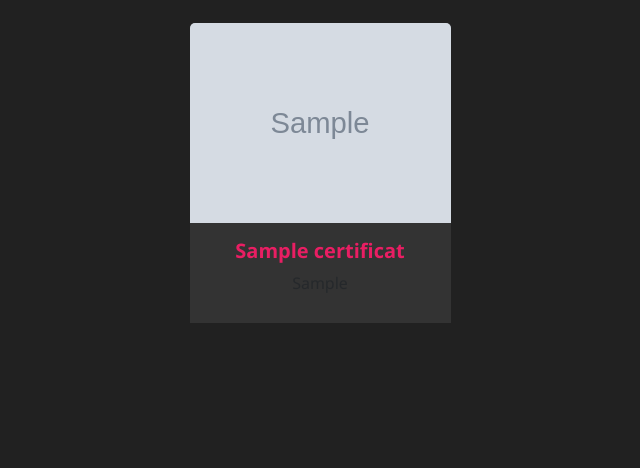
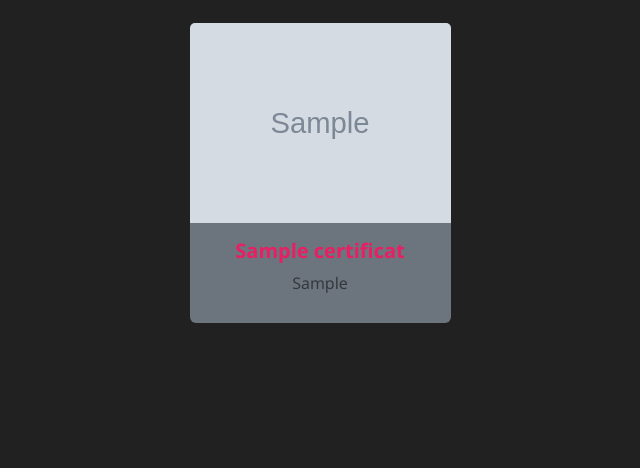
Before and after one commit to Amadou6124/Portfolio, a Django app: page / in a window 1280 px wide. Shown: the part 1132-1600 px from the top of the page, without its empty margins (320-960 px from the left). Run offline with Django 5.2, Linux system fonts and the light colour scheme; tables that the repository leaves empty hold one stand-in row (values such as "Sample post"); grey boxes marked "Sample" are stand-in pictures.

Commit message:
Mise a jour de css pour certificats

```diff
--- a/src/static/css/styles.css
+++ b/src/static/css/styles.css
@@ -133,7 +133,6 @@
         }
         .certification-card .card-body {
             min-height: 100px;
-            background-color: #333;
             color: white;
         }
         .certification-card .card-title {
```
